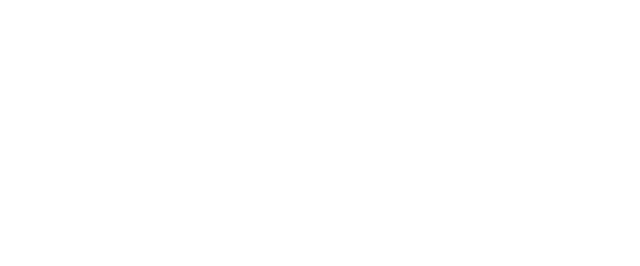
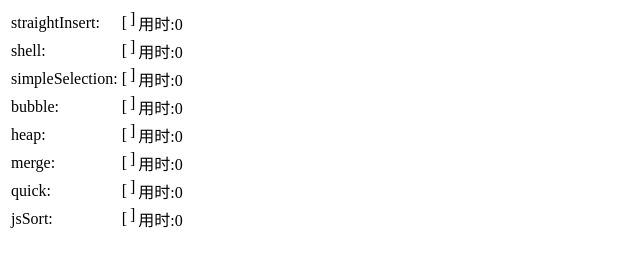
Before and after one commit to higuaifan/arithmetic, a website with bundled scripts: page index.html in a window 1280 px wide. Shown: the whole page, without its empty margins (0-640 px from the left). Built offline with nearby package versions, Linux system fonts and the light colour scheme.

Commit message:
update test case

```diff
--- a/gulpfile.js
+++ b/gulpfile.js
@@ -29,7 +29,9 @@ gulp.task('copyIndexJs', function () {
 
 gulp.task('watch', ['copyIndexJs'], function () {
     livereload.listen();
-    gulp.watch(src.js, ['copyIndexJs']);
+    gulp.watch(src.js, ['copyIndexJs'],function(){
+
+    });
 });
 
 gulp.task('default', ['watch']);
--- a/index.html
+++ b/index.html
@@ -8,7 +8,7 @@
     <title>算法学习</title>
 </head>
 <body>
-
+<table id="sort"></table>
 </body>
 </html>
 <script src="js/dist/index.js"></script>
--- a/js/index.js
+++ b/js/index.js
@@ -2,20 +2,40 @@
  * Created by Hi Guaifan on 2017/2/6.
  */
 import Sort from './src/sort';
-let sort=new Sort();
+let sort = new Sort();
+let sortDiv = document.getElementById('sort');
 
-let timer=function(func) {
+let timer = function (func) {
     let startTime = Date.now();
-    let testArray;
+    let arr;
     let newArr;
-    for (let i = 0; i < 10000; i++) {
-        testArray = [5, 4, 3, 2, 1, 49, 38, 65, 97, 76, 13, 27, 49, 13, 14, 94, 33, 82, 25, 59, 94, 65, 23, 45, 27, 73, 25, 39, 10];
-        newArr = func(testArray);
+    for (let i = 0; i < 100; i++) {
+
+        let testArray = [];
+        for (let i = 0; i < 1000; i++) {
+            testArray.push(i*Math.random()*10);
+        }
+        testArray.sort(function () {
+            return Math.random() - 0.5;
+        });
+
+        arr = testArray.concat();
+        newArr = func(arr);
     }
-    console.log(newArr, Date.now() - startTime);
+    const time = Date.now() - startTime;
+
+    let div = document.createElement('tr');
+    div.innerHTML = '<td>' + func.name + ':</td><td>[';
+    // for (let i of newArr) {
+    //     div.innerHTML += ' ' + Math.ceil(i) + ' ';
+    // }
+    div.innerHTML += ']</td><td>用时:' + time + '</td>';
+    sortDiv.append(div);
+
+    // console.log(func.name,newArr, Date.now() - startTime);
 };
 
-let test=function() {
+let test = function () {
     timer(sort.straightInsert);
     timer(sort.shell);
     timer(sort.simpleSelection);
```
Also changed, not shown: js/src/sort.js (line endings or trailing spaces).
